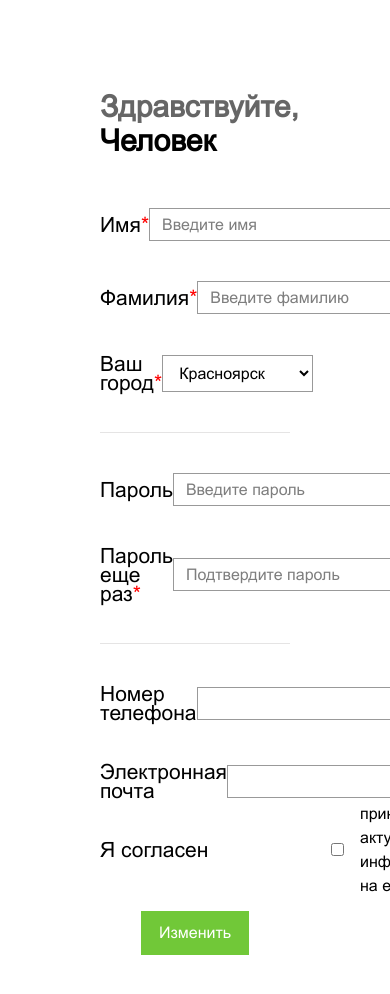
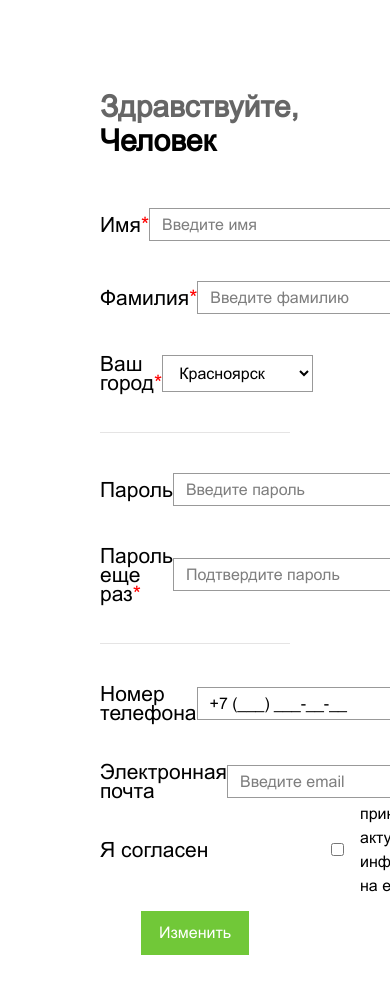
Before and after one commit to TatianaIsk/registration-test, a Next.js app: page / in a window 390 px wide. Shown: the top 994 px of the page. Built offline with nearby package versions, Linux system fonts and the light colour scheme.

Commit message:
feat: add mask for phone number

```diff
--- a/components/features/EmailBlock/EmailBlock.module.scss
+++ b/components/features/EmailBlock/EmailBlock.module.scss
@@ -22,8 +22,25 @@
     left: 170px;
   }
 
-	.text {
-		position: absolute;
-		left: 360px;
-	}
+  .text {
+    position: absolute;
+    left: 360px;
+  }
+
+  .inputPhone {
+    width: 335px;
+    border: 1px solid $color-grey-input;
+    padding: 6px 12px;
+
+    font-family: Arial;
+    font-size: 16px;
+    font-style: normal;
+    font-weight: 400;
+    line-height: 19px;
+    margin-right: 770px;
+
+    &:focus {
+      outline: none;
+    }
+  }
 }
--- a/components/features/EmailBlock/index.tsx
+++ b/components/features/EmailBlock/index.tsx
@@ -1,23 +1,29 @@
+import MaskedInput from 'react-input-mask';
+
 import Label from '@/components/ui/Label';
+import Input from '@/components/ui/Input';
 
 import s from './EmailBlock.module.scss';
-import Input from '@/components/ui/Input';
 
 const EmailBlock = () => {
   return (
     <div className={s.wrapper}>
       <div className={s.input}>
         <Label>Номер телефона</Label>
-        <Input />
+        <MaskedInput
+          mask="+7 (999) 999-99-99"
+          alwaysShowMask
+          className={s.inputPhone}
+        />
       </div>
       <div className={s.input}>
         <Label>Электронная почта</Label>
-        <Input />
+        <Input placeholder='Введите email'/>
       </div>
       <div className={s.inputCheckboxForm}>
         <Label>Я согласен</Label>
-        <Input type='checkbox' className={s.inputCheckbox}/>
-				<p className={s.text}>принимать актуальную информацию на емейл</p>
+        <Input type='checkbox' className={s.inputCheckbox} />
+        <p className={s.text}>принимать актуальную информацию на емейл</p>
       </div>
     </div>
   );
--- a/components/ui/Input/Input.module.scss
+++ b/components/ui/Input/Input.module.scss
@@ -23,4 +23,8 @@
   &:placeholder-shown {
     color: $color-black;
   }
+
+  &:checked {
+    background-color: $color-green;
+  }
 }
--- a/package.json
+++ b/package.json
@@ -13,12 +13,14 @@
     "next": "14.0.3",
     "react": "^18",
     "react-dom": "^18",
+    "react-input-mask": "^2.0.4",
     "sass": "^1.69.5"
   },
   "devDependencies": {
     "@types/node": "^20",
     "@types/react": "^18",
     "@types/react-dom": "^18",
+    "@types/react-input-mask": "^3.0.5",
     "autoprefixer": "^10.0.1",
     "eslint": "^8",
     "eslint-config-next": "14.0.3",
```
Also changed, not shown: 1 other file (tests, documents, lock files or other folders).
